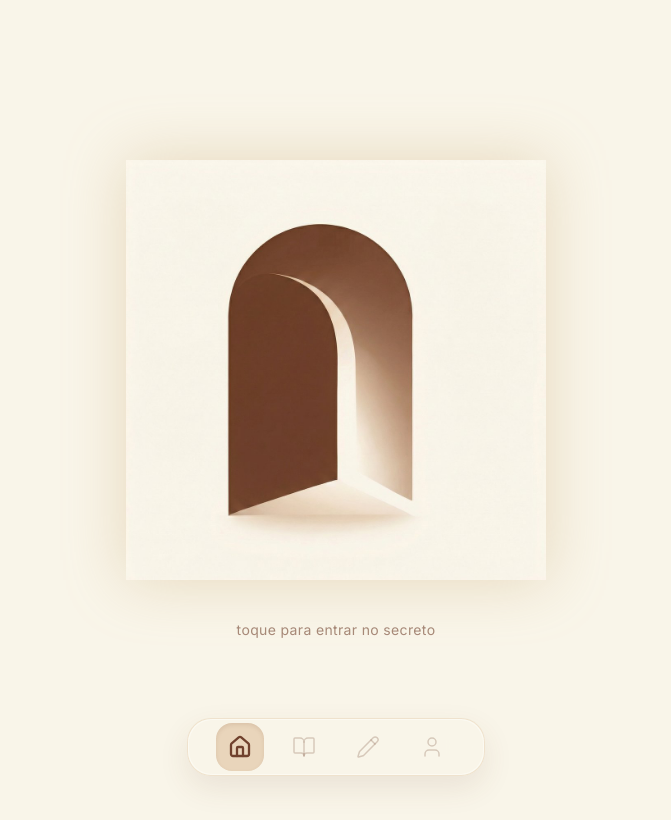
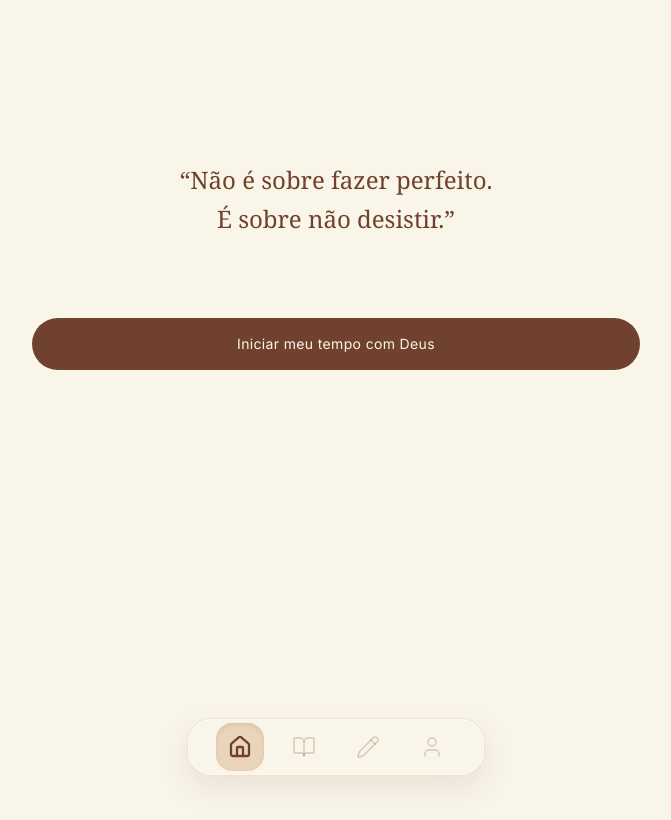
Before and after one commit to michelesannti/no-secreto, a Next.js app: page /hoje in a window 1280 px wide. Shown: the top 820 px of the page, without its empty margins (304-975 px from the left). Built offline with nearby package versions, Linux system fonts and the light colour scheme; a web font is replaced by a local one.

Commit message:
home com portal fullscreen

```diff
--- a/app/(app)/hoje/page.tsx
+++ b/app/(app)/hoje/page.tsx
@@ -1,29 +1,50 @@
-import PortalIntro from "./PortalIntro";
+"use client";
+
+import Link from "next/link";
 
 export default function HojePage() {
   return (
-    <PortalIntro>
+    <div className="relative min-h-screen overflow-hidden">
 
-      <div className="min-h-screen bg-[#f9f5e9] flex flex-col items-center justify-center">
+      {/* LOGO / PORTAL EM TELA CHEIA */}
 
-        {/* PORTA / LOGO */}
-        <a href="/secreto" className="flex flex-col items-center">
+      <div className="fixed inset-0 -z-10">
+        <img
+          src="/logo.png"
+          alt="Portal No Secreto"
+          className="w-full h-full object-cover"
+        />
+      </div>
 
-          <img
-            src="/logo.png"
-            alt="No Secreto"
-            className="w-[70vw] max-w-[420px] drop-shadow-[0_0_30px_rgba(198,164,106,0.35)]"
-          />
+      {/* CAMADA DE LUZ SUAVE PARA MELHORAR LEITURA */}
 
-          {/* TEXTO ENTRAR */}
-          <p className="mt-10 text-sm tracking-wide text-[#70412d]/60">
-            toque para entrar no secreto
-          </p>
+      <div className="fixed inset-0 bg-[#f9f5e9]/70 -z-10" />
 
-        </a>
+      {/* CONTEÚDO DA HOME */}
+
+      <div className="max-w-2xl mx-auto px-8 pt-40 text-center text-[#70412d]">
+
+        {/* FRASE DO APP */}
+
+        <p className="font-serif text-2xl leading-relaxed mb-20">
+
+          “Não é sobre fazer perfeito.
+          <br />
+          É sobre não desistir.”
+
+        </p>
+
+        {/* BOTÃO */}
+
+        <Link
+          href="/secreto/1"
+          className="block text-center py-4 rounded-full bg-[#70412d] text-[#f9f5e9] tracking-wide text-sm transition hover:opacity-90"
+        >
+          Iniciar meu tempo com Deus
+        </Link>
 
       </div>
 
-    </PortalIntro>
+    </div>
   );
 }
```
